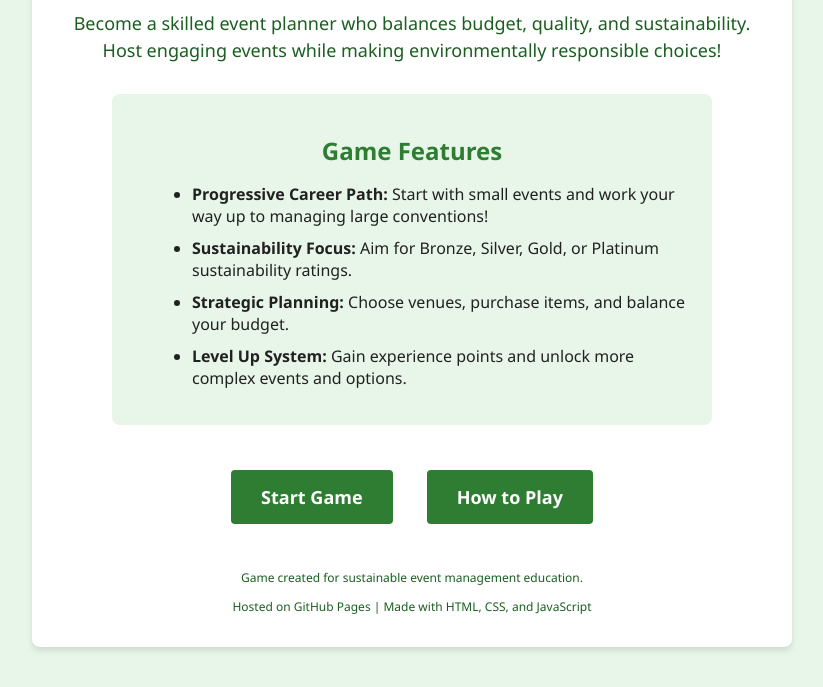
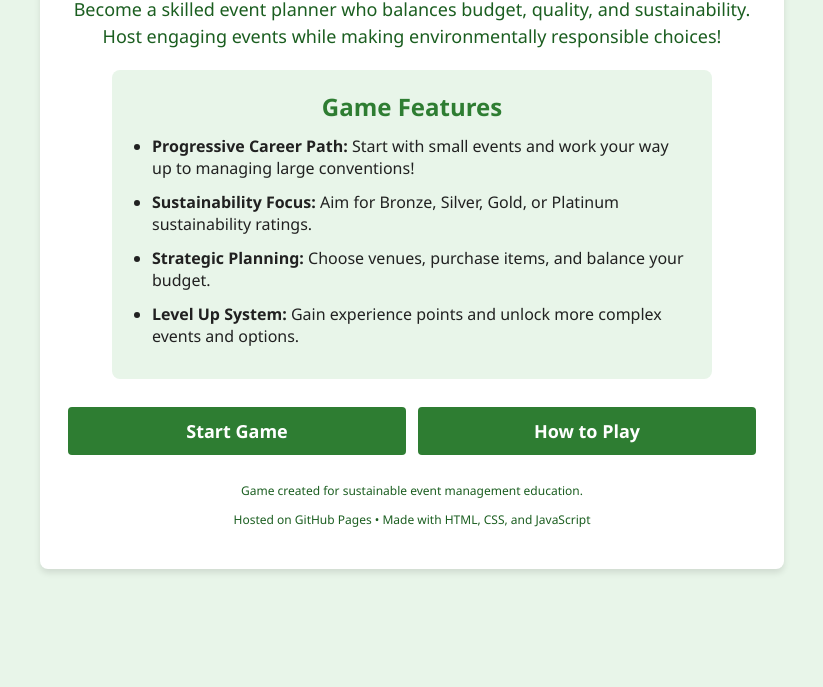
Before and after one commit to BulletPhobia/c4game, a plain HTML site: page index.html in a window 1280 px wide. Shown: the part 121-808 px from the top of the page, without its empty margins (228-1051 px from the left). Drawn offline with Linux system fonts and the light colour scheme.

Commit message:
Update index.html

```diff
--- a/index.html
+++ b/index.html
@@ -2,20 +2,29 @@
 <html lang="en">
 <head>
   <meta charset="UTF-8">
+  <!-- Ensures proper rendering and touch zooming on mobile devices -->
   <meta name="viewport" content="width=device-width, initial-scale=1.0, maximum-scale=1.0, user-scalable=no">
   <title>Sustainable Event Organizer</title>
   <style>
-    /* Global CSS fixes */
+    /* ------------------
+       Global CSS Resets
+    ------------------*/
+    *, *::before, *::after {
+      box-sizing: border-box;
+    }
     html, body {
-      box-sizing: border-box;
-      overflow-x: hidden;
+      margin: 0;
+      padding: 0;
       width: 100%;
-    }
-    *, *:before, *:after {
-      box-sizing: inherit;
+      overflow-x: hidden; /* prevent horizontal scroll */
+      font-family: 'Segoe UI', Tahoma, Geneva, Verdana, sans-serif;
     }
 
+    /* ---------------
+       Design Tokens
+    ---------------*/
     :root {
+      /* palette */
       --primary-color: #2e7d32;
       --secondary-color: #81c784;
       --light-color: #e8f5e9;
@@ -23,119 +32,157 @@
       --accent-color: #ffeb3b;
       --text-color: #212121;
       --white: #ffffff;
+
+      /* spacing & sizing */
+      --space-xs: clamp(4px, 0.8vw, 8px);
+      --space-s : clamp(8px, 1.6vw, 12px);
+      --space-m : clamp(12px, 2.4vw, 20px);
+      --space-l : clamp(16px, 3.2vw, 28px);
+
+      /* typography */
+      --fs-title: clamp(1.75rem, 6vw, 2.25rem);   /* 28 – 36px */
+      --fs-subtitle: clamp(1rem, 4.2vw, 1.125rem);/* 16 – 18px */
+      --fs-btn: clamp(1rem, 4vw, 1.125rem);
+      --fs-body: clamp(0.95rem, 3.8vw, 1rem);
     }
 
     body {
-      font-family: 'Segoe UI', Tahoma, Geneva, Verdana, sans-serif;
-      margin: 0 auto;
-      padding: 20px;
       background-color: var(--light-color);
       color: var(--text-color);
+      padding: var(--space-l);
+      /* On large viewports keep the content somewhat narrow */
       max-width: 800px;
+      margin-inline: auto;
     }
 
-    @media (max-width: 800px) {
-      body {
-        max-width: 100%;
-        padding: 10px;
-      }
+    /* ---------------
+       Typography
+    ---------------*/
+    h1, h2, h3 {
+      color: var(--primary-color);
+      margin-top: 0;
     }
 
-    h1, h2, h3 {
-      color: var(--primary-color);
-    }
-
+    /* ---------------
+       Layout Helpers
+    ---------------*/
     .container {
       background-color: var(--white);
       border-radius: 8px;
-      padding: 20px;
-      margin-bottom: 20px;
+      padding: var(--space-l);
+      margin-bottom: var(--space-l);
       box-shadow: 0 4px 6px rgba(0, 0, 0, 0.1);
       text-align: center;
+    }
+
+    /* ---------------
+       Hero Section
+    ---------------*/
+    .title {
+      font-size: var(--fs-title);
+      margin-bottom: var(--space-s);
+      line-height: 1.2;
+    }
+    .subtitle {
+      font-size: var(--fs-subtitle);
+      margin-bottom: var(--space-m);
+      color: var(--dark-color);
+      line-height: 1.5;
+    }
+
+    /* ---------------
+       Game Info Card
+    ---------------*/
+    .game-info {
+      margin: var(--space-m) auto;
+      max-width: 600px;
+      text-align: left;
+      background-color: var(--light-color);
+      padding: var(--space-m);
+      border-radius: 8px;
+      font-size: var(--fs-body);
+    }
+    .game-info h2 {
+      text-align: center;
+      margin-bottom: var(--space-s);
+      font-size: clamp(1.25rem, 4.5vw, 1.5rem);
+    }
+    .game-info ul {
+      padding-left: var(--space-m);
+      margin: 0;
+    }
+    .game-info li {
+      margin-bottom: var(--space-s);
+    }
+
+    /* ---------------
+       Actions
+    ---------------*/
+    .action-buttons {
+      margin-top: var(--space-l);
+      display: flex;
+      justify-content: center;
+      flex-wrap: wrap;
+      gap: var(--space-s);
     }
 
     .btn {
       background-color: var(--primary-color);
       color: var(--white);
       border: none;
-      padding: 15px 30px;
+      padding: var(--space-s) var(--space-l);
       border-radius: 4px;
       cursor: pointer;
-      font-size: 18px;
-      margin: 15px;
-      transition: background-color 0.3s;
-      display: inline-block;
+      font-size: var(--fs-btn);
+      font-weight: bold;
       text-decoration: none;
-      font-weight: bold;
+      transition: background-color 0.3s, transform 0.1s;
+      flex: 1 1 clamp(140px, 42%, 260px); /* grow/shrink and keep within reasonable width */
+      text-align: center;
+    }
+    .btn:hover,
+    .btn:focus-visible {
+      background-color: var(--dark-color);
+    }
+    .btn:active {
+      transform: scale(0.97);
     }
 
-    .btn:hover {
-      background-color: var(--dark-color);
+    /* ---------------
+       Footer
+    ---------------*/
+    .footer {
+      margin-top: var(--space-l);
+      font-size: 0.75rem;
+      text-align: center;
+      color: var(--dark-color);
+      line-height: 1.4;
     }
 
-    .title {
-      font-size: 36px;
-      margin-bottom: 10px;
-    }
-
-    .subtitle {
-      font-size: 18px;
-      margin-bottom: 30px;
-      color: var(--dark-color);
-      line-height: 1.5;
-    }
-
-    .game-info {
-      margin: 20px auto;
-      max-width: 600px;
-      text-align: left;
-      background-color: var(--light-color);
-      padding: 20px;
-      border-radius: 8px;
-    }
-
-    .game-info h2 {
-      text-align: center;
-      margin-bottom: 15px;
-    }
-
-    .game-info ul {
-      margin-left: 20px;
-    }
-
-    .game-info li {
-      margin-bottom: 10px;
-    }
-
-    .action-buttons {
-      margin-top: 30px;
-    }
-
-    .footer {
-      margin-top: 30px;
-      font-size: 12px;
-      text-align: center;
-      color: var(--dark-color);
-    }
-
-    @media (max-width: 600px) {
-      .btn {
-        display: block;
-        margin: 15px auto;
-        max-width: 80%;
+    /* ---------------
+       Media Queries
+    ---------------*/
+    @media (max-width: 480px) {
+      /* Slightly tighter padding on very small phones */
+      body {
+        padding: var(--space-m);
+      }
+      .container {
+        padding: var(--space-m);
       }
     }
   </style>
 </head>
 <body>
-  <div class="container">
+  <main class="container">
     <h1 class="title">Sustainable Event Organizer</h1>
     <p class="subtitle">
       Become a skilled event planner who balances budget, quality, and sustainability.
       Host engaging events while making environmentally responsible choices!
     </p>
 
-    <div class="game-info">
+    <!-- Feature List -->
+    <section class="game-info">
       <h2>Game Features</h2>
       <ul>
         <li><strong>Progressive Career Path:</strong> Start with small events and work your way up to managing large conventions!</li>
@@ -143,22 +190,24 @@
         <li><strong>Strategic Planning:</strong> Choose venues, purchase items, and balance your budget.</li>
         <li><strong>Level Up System:</strong> Gain experience points and unlock more complex events and options.</li>
       </ul>
-    </div>
+    </section>
 
+    <!-- Primary Actions -->
     <div class="action-buttons">
       <a href="events.html" class="btn">Start Game</a>
       <a href="tutorial.html" class="btn">How to Play</a>
     </div>
 
-    <div class="footer">
+    <!-- Footer Info -->
+    <footer class="footer">
       <p>Game created for sustainable event management education.</p>
-      <p>Hosted on GitHub Pages | Made with HTML, CSS, and JavaScript</p>
-    </div>
-  </div>
+      <p>Hosted on GitHub Pages &bull; Made with HTML, CSS, and JavaScript</p>
+    </footer>
+  </main>
 
+  <!-- Initialise persistent game state -->
   <script>
-    // Initialize game state if it doesn't exist
-    document.addEventListener('DOMContentLoaded', function() {
+    document.addEventListener('DOMContentLoaded', () => {
       if (!localStorage.getItem('gameState')) {
         localStorage.setItem('gameState', JSON.stringify({
           playerLevel: 1,
```
